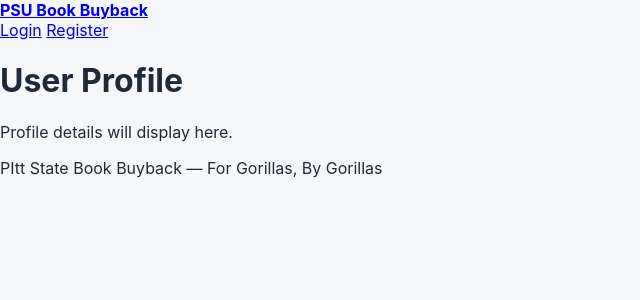
After one commit to nrrorton/pitt-state-book-buyback, a Flask app: page /users/1 in a window 1280 px wide. The commit adds this page. Shown: the top 300 px of the page, without its empty margins (0-640 px from the left). Run offline with Flask 3, Linux system fonts and the light colour scheme.

Commit message:
Added multiple html files to match the expanded route logic in app.py and updated db models

```diff
--- a/app.py
+++ b/app.py
@@ -1,38 +1,147 @@
-from flask import Flask, render_template, redirect, url_for
-from forms import UserForm
-from models import db, User
+from flask import Flask, render_template, redirect, url_for, flash, request
+from flask_login import LoginManager, login_user, logout_user, login_required, current_user
+from config import Config
+from models import db, User, Listing, Rating, Report
+from flask_mail import Mail
 
 app = Flask(__name__)
+app.config.from_object(Config)
 
-# CSRF protection.
-app.config["SECRET_KEY"] = "SOpassword123$"
-
-app.config["SQLALCHEMY_DATABASE_URI"] = "sqlite:///database.db"
-app.config["SQLALCHEMY_TRACK_MODIFICATIONS"] = False
 
 db.init_app(app)
+mail = Mail(app)
+
+# Ensuring anyone trying to access @login_required routes without being logged
+# in are redirected to login page.
+login_manager = LoginManager(app)
+login_manager.login_view = 'login'
+login_manager.login_message_category = 'error'
+
+@login_manager.user_loader
+def load_user(user_id):
+    return User.query.get(int(user_id))
 
 with app.app_context():
     db.create_all()
 
+    admins = [
+        {'email': 'norton@gus.pittstate.edu', 'display_name': 'Nicholas', 'password': 'Norton123'},
+        {'email': 'tsickles@gus.pittstate.edu', 'display_name': 'Travis', 'password': 'temporary_change123'},
+    ]
 
-@app.route("/", methods=['GET', 'POST'])
-def home():
-    form = UserForm()
-
-    if form.validate_on_submit():
-        user = User(
-            name=form.name.data,
-            email=form.email.data,
-            phone=form.phone.data,
-        )
-        db.session.add(user)
-        db.session.commit()
-        return redirect(url_for("index"))
-
-    return render_template("index.html", form=form)
+    for admin_data in admins:
+        if not User.query.filter_by(email=admin_data['email']).first():
+            admin = User(
+                email=admin_data['email'],
+                display_name=admin_data['display_name'],
+                is_admin=True,
+                is_active=True,
+                email_verified=True
+            )
+            admin.set_password(admin_data['password'])
+            db.session.add(admin)
+    db.session.commit()
 
 
+# Authentication Routes
+@app.route('/register', methods=['GET', 'POST'])
+def register():
+    if current_user.is_authenticated:
+        return redirect(url_for('index'))
+    # This is a placeholder for form handling once we build those out
+    return render_template('auth/register.html')
+
+@app.route('/login', methods=['GET', 'POST'])
+def login():
+    if current_user.is_authenticated:
+        return redirect(url_for('index'))
+    # Again, this is a placeholder until forms.py is built
+    return render_template('auth/login.html')
+
+@app.route('/logout')
+@login_required
+def logout():
+    logout_user()
+    flash('You have been logged out.', 'info')
+    return redirect(url_for('index'))
+
+
+# Main Routes
+@app.route('/')
+def index():
+    return render_template('index.html')
+
+@app.route('/listings')
+def listings():
+    # Placeholder to add search/filter logic here later
+    all_listings = Listing.query.filter_by(status='active').order_by(Listing.created_at.desc()).all()
+    return render_template('listings/index.html', listings=all_listings)
+
+@app.route('/listings/new', methods=['GET', 'POST'])
+@login_required
+def new_listing():
+    # Placeholder for form handling
+    return render_template('listings/new.html')
+
+@app.route('/listings/<int:listing_id>')
+def listing_detail(listing_id):
+    listing = Listing.query.get_or_404(listing_id)
+    return render_template('listings/detail.html', listing=listing)
+
+@app.route('/listings/<int:listing_id>/edit', methods=['GET', 'POST'])
+@login_required
+def edit_listing(listing_id):
+    listing = Listing.query.get_or_404(listing_id)
+    # checking to make sure it's either admin or current user before edits are permitted
+    if listing.seller_id != current_user.id and not current_user.is_admin:
+        flash('You do not have permission to edit this listing.', 'error')
+        return redirect(url_for('listings'))
+    # Form handling logic will go here later
+    return render_template('listings/edit.html', listing=listing)
+
+@app.route('/listings/<int:listing_id>/delete', methods=['GET', 'POST'])
+@login_required
+def delete_listing(listing_id):
+    listing = Listing.query.get_or_404(listing_id)
+    # Checking to make sure it's either admin or current user wishing to delete listing before doing so
+    if listing.seller_id != current_user.id and not current_user.is_admin:
+        flash('You do not have permission to delete this listing.', 'error')
+        return redirect(url_for('listings'))
+    db.session.delete(listing)
+    db.session.commit()
+    flash('Listing deleted.', 'info')
+    return redirect(url_for('listings'))
+
+
+# Route for User Profile
+@app.route('/users/<int:user_id>')
+def profile(user_id):
+    user = User.query.get_or_404(user_id)
+    return render_template('users/profile.html', user=user)
+
+
+# Admin Routes
+@app.route('/admin')
+@login_required
+def admin_dashboard():
+    if not current_user.is_admin:
+        flash('Access Denied.', 'error')
+        return redirect(url_for('index'))
+    users = User.query.order_by(User.created_at.desc()).all()
+    reports = Report.query.filter_by(resolved=False).all()
+    return render_template('admin/dashboard.html', users=users, reports=reports)
+
+@app.route('/admin/users/<int:user_id>/suspend', methods=['POST'])
+@login_required
+def suspend_user(user_id):
+    if not current_user.is_admin:
+        flash('Access Denied.', 'error')
+        return redirect(url_for('index'))
+    user = User.query.get_or_404(user_id)
+    user.is_active = False
+    db.session.commit()
+    flash(f'{user.display_name} has been suspended.', 'info')
+    return redirect(url_for('admin_dashboard'))
 
 if __name__ == "__main__":
     app.run(debug = True, host = "0.0.0.0", port = 3000)
--- a/requirements.txt
+++ b/requirements.txt
@@ -4,6 +4,8 @@ colorama==0.4.6
 dnspython==2.8.0
 email-validator==2.3.0
 Flask==3.1.3
+Flask-Login==0.6.3
+Flask-Mail==0.10.0
 Flask-SQLAlchemy==3.1.1
 Flask-WTF==1.2.2
 greenlet==3.3.2
--- a/templates/base.html
+++ b/templates/base.html
@@ -2,35 +2,47 @@
 <html lang="en">
 
 <head>
-    <meta charset="utf-8">
-    <meta name="viewport" content="width=device-width, initial-scale=1">
+    <meta charset="UTF-8">
+    <meta name="viewport" content="width=device-width, initial-scale=1.0">
     <title>{% block title %}Pitt State Book Buyback{% endblock %}</title>
-
-    <link rel="stylesheet" href="{{ url_for('static', filename='style.css') }}">
+    <link rel="stylesheet" href="{{ url_for('static', filename='styles.css') }}">
 </head>
 
 <body>
-    <header class="topbar">
-        <div class="container topbar-inner">
-            <div class="brand">
-                <a class="brand-link" href="{{ url_for('home') }}">PittStateBookBuyback</a>
-            </div>
 
-            <nav class="nav">
-                <a class="nav-link {% if request.endpoint == 'home' %}active{% endif %}"
-                    href="{{ url_for('home') }}">Home</a>
-            </nav>
+    <nav>
+        <a href="{{ url_for('index') }}"><strong>PSU Book Buyback</strong></a>
+        <div>
+            {% if current_user.is_authenticated %}
+                <a href="{{ url_for('listings') }}">Browse</a>
+                <a href="{{ url_for('new_listing') }}">Sell a Book</a>
+                <a href="{{ url_for('profile', user_id=current_user.id) }}">My Profile</a>
+                {% if current_user.is_admin %}
+                    <a href="{{ url_for('admin_dashboard') }}">Admin</a>
+                {% endif %}
+                <a href="{{ url_for('logout') }}">Logout</a>
+            {% else %}
+                <a href="{{ url_for('login') }}">Login</a>
+                <a href="{{ url_for('register') }}">Register</a>
+            {% endif %}
         </div>
-    </header>
+    </nav>
 
-    <main class="container">
+    <main>
+
+        {% with messages = get_flashed_messages(with_categories=true) %}
+            {% if messages %}
+                {% for category, message in messages %}
+                    <div class="flash {{ category }}">{{ message }}</div>
+                {% endfor %}
+            {% endif %}
+        {% endwith %}
+
         {% block content %}{% endblock %}
     </main>
 
-    <footer class="footer">
-        <div class="container footer-inner">
-            <span>© {{ 2026 }} Sickles-Orton Production</span>
-        </div>
+    <footer>
+        <p>PItt State Book Buyback &mdash; For Gorillas, By Gorillas</p>
     </footer>
 
 </body>
--- /dev/null
+++ b/templates/users/profile.html
@@ -0,0 +1,8 @@
+{% extends "base.html" %}
+
+{% block title %}Profile - Pitt State Book Buyback{% endblock %}
+
+{% block content %}
+<h1>User Profile</h1>
+<p>Profile details will display here.</p>
+{% endblock %}
```
Also changed, not shown: config.py (added, +17 -0 lines), forms.py (+0 -19 lines), models.py (+94 -6 lines), templates/admin/dashboard.html (added, +8 -0 lines), templates/auth/login.html (added, +8 -0 lines), templates/auth/register.html (added, +8 -0 lines), templates/index.html (+24 -40 lines), templates/listings/detail.html (added, +8 -0 lines), templates/listings/edit.html (added, +8 -0 lines), templates/listings/index.html (added, +8 -0 lines), templates/listings/new.html (added, +8 -0 lines), 1 other file.
